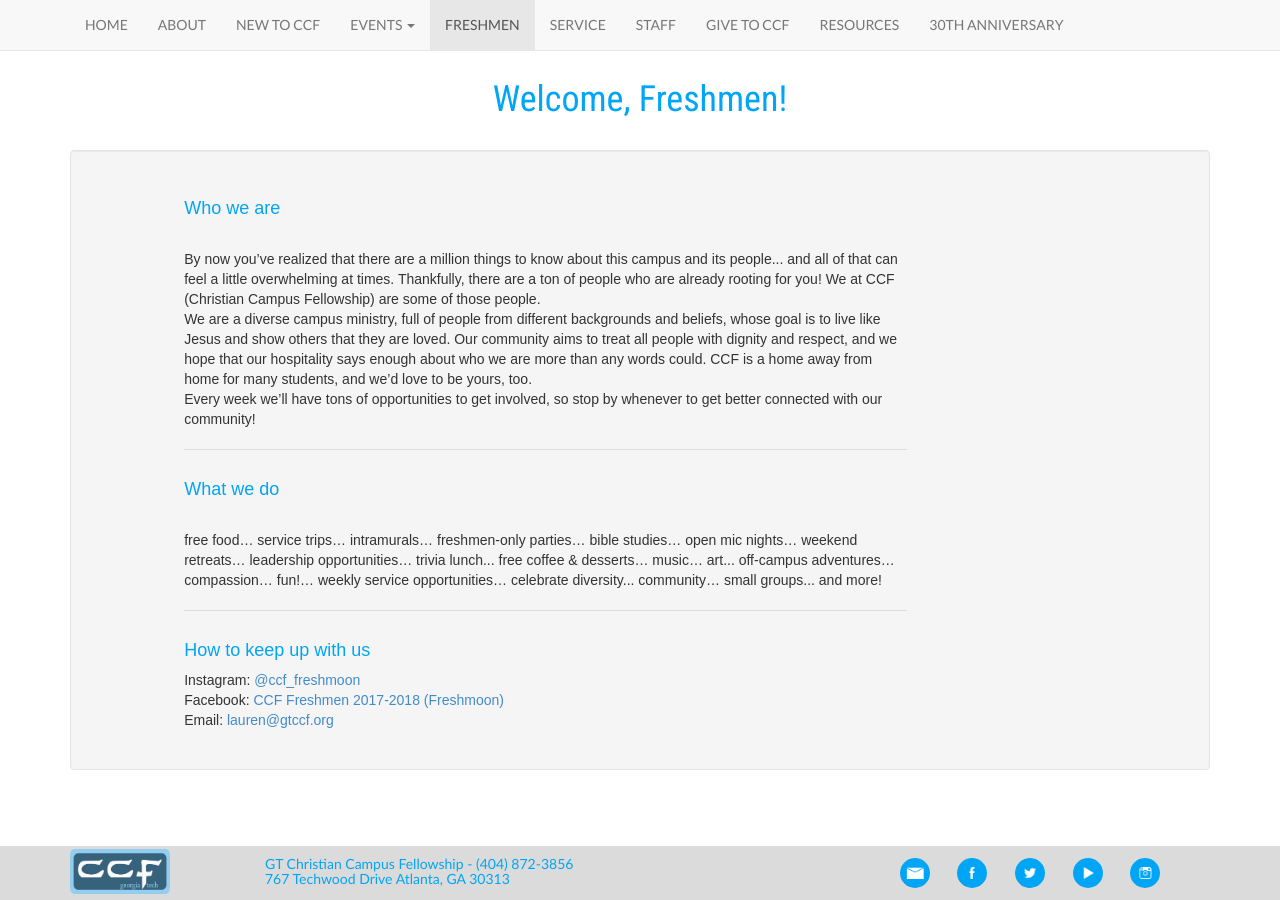
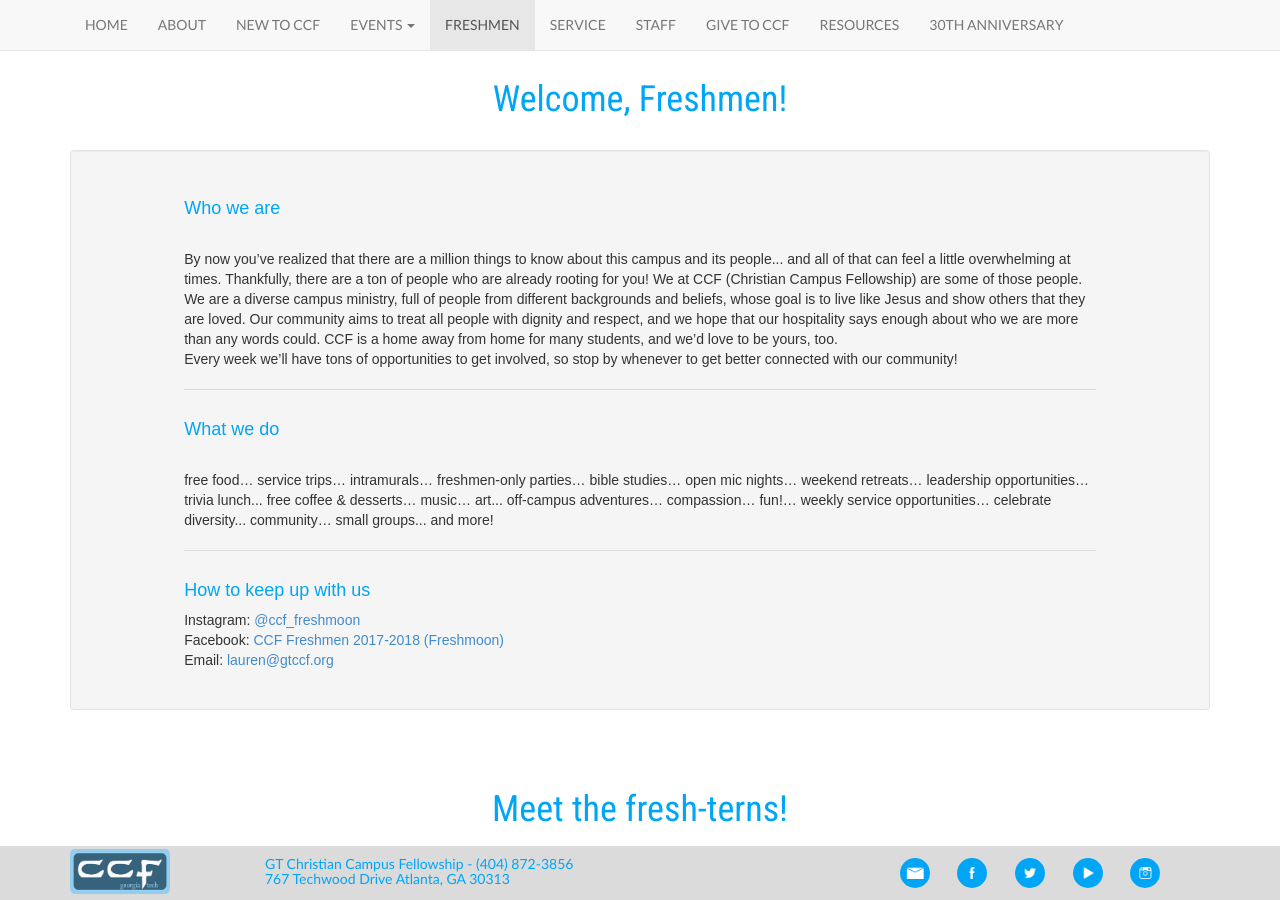
Before and after one commit to gtccf/gtccf.github.io, a Jekyll site: the page built from freshmen/index.html, in a window 1280 px wide and 900 px high. Built offline with Jekyll 4.4.1, drawn with Linux system fonts in a browser that asks for light colours; nearby versions of some CDN libraries.

Commit message:
Width of Frame

```diff
--- a/freshmen/index.html
+++ b/freshmen/index.html
@@ -10,7 +10,7 @@ layout: default
       <div class="row">
         <div class="col-md-1"></div>
         <!---<div class="col-md-2"><br><img src="{{ site.baseurl }}/photos/house.jpg" class="img-rounded"></div>-->
-        <div class="col-md-8"><div class="blue"><h4><br />Who we are</h4></div>
+        <div class="col-md-10"><div class="blue"><h4><br />Who we are</h4></div>
           <br>
           By now you’ve realized that there are a million things to know about this campus and its people... and all of that can feel a little overwhelming at times. Thankfully, there are a ton of people who are already rooting for you! We at CCF (Christian Campus Fellowship) are some of those people.<br>
           We are a diverse campus ministry, full of people from different backgrounds and beliefs, whose goal is to live like Jesus and show others that they are loved. Our community aims to treat all people with dignity and respect, and we hope that our hospitality says enough about who we are more than any words could. CCF is a home away from home for many students, and we’d love to be yours, too.<br>
```
